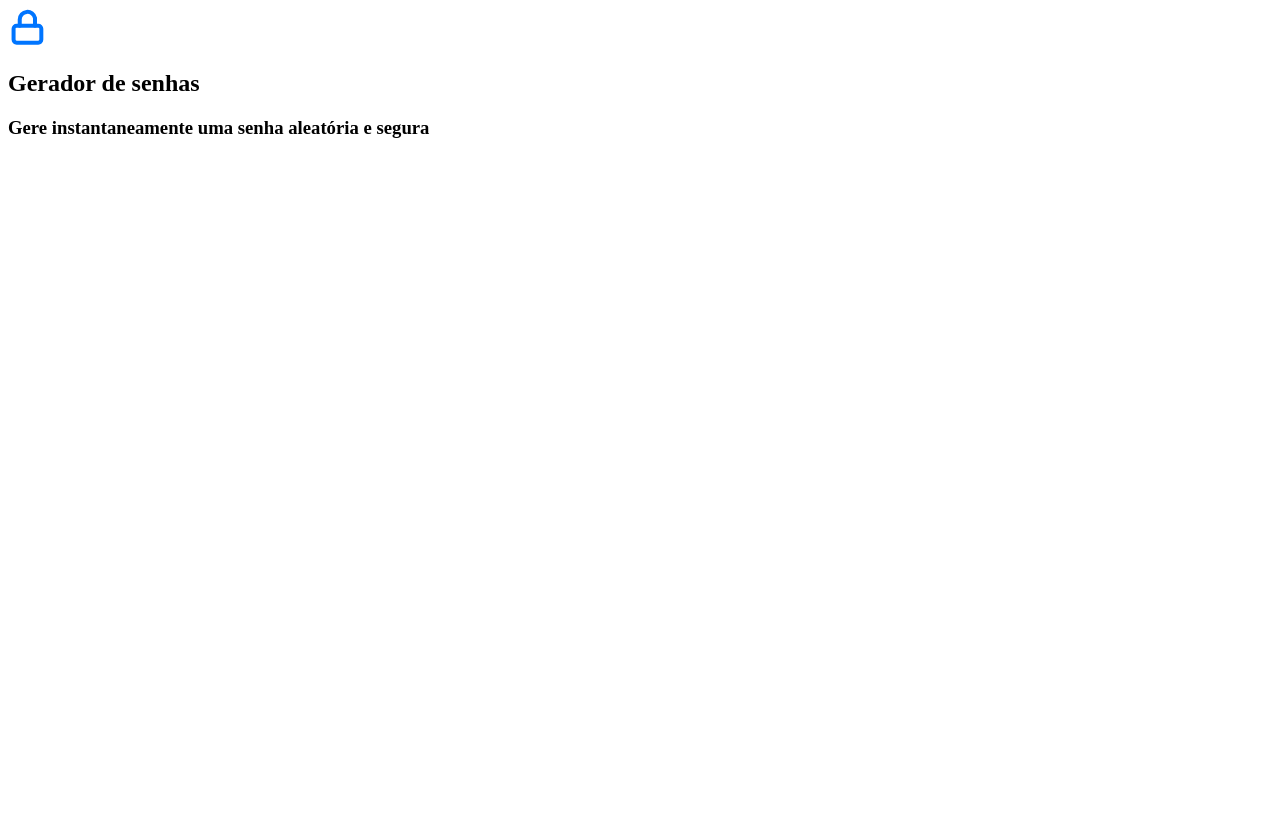
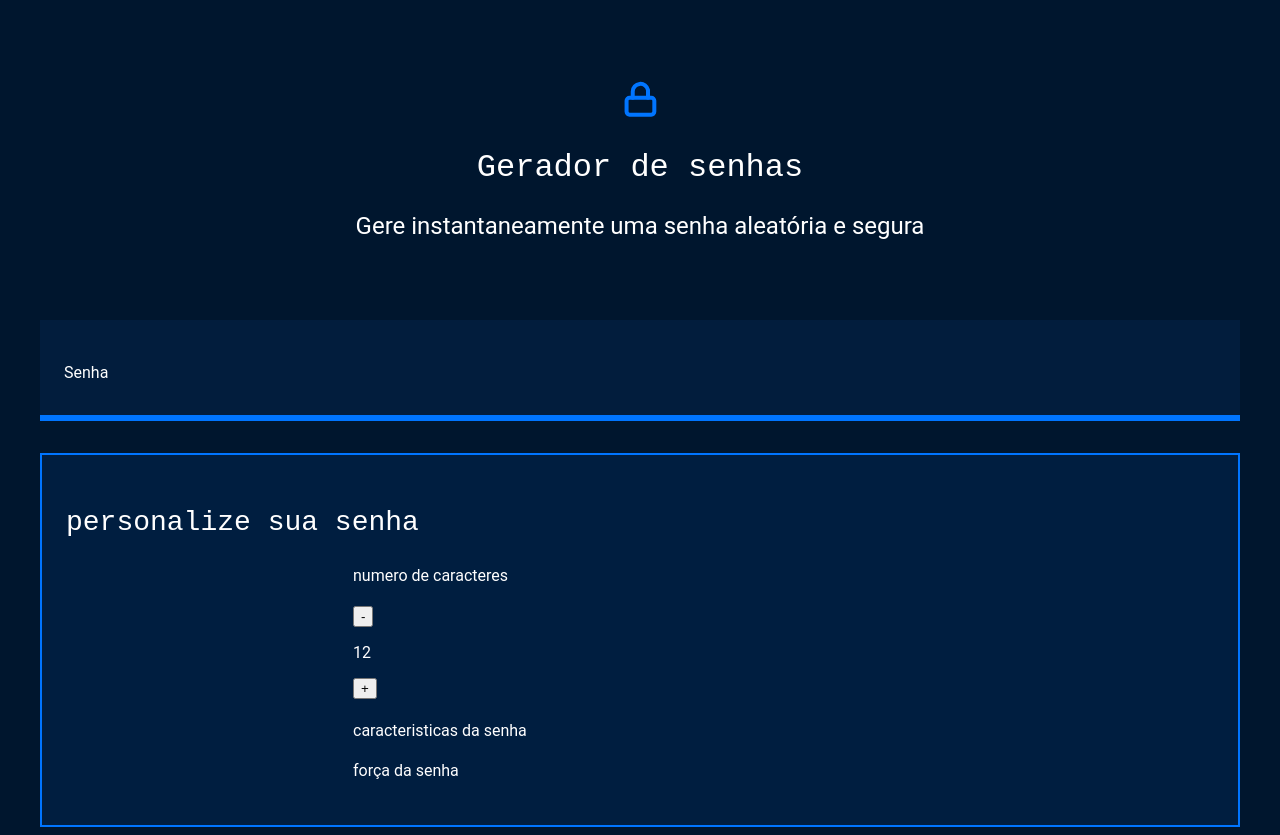
Before and after one commit to grazymss/gerador-senha, a plain HTML site: page index.html in a window 1280 px wide. Before the commit the page ends 800 px from the top, so only its background shows below. Drawn offline with Linux system fonts and the light colour scheme.

Commit message:
Add files via upload

```diff
--- a/index.html
+++ b/index.html
@@ -1,14 +1,43 @@
 <!DOCTYPE html>
 <html lang="pt-br">
+
 <head>
     <meta charset="UTF-8">
     <meta name="viewport" content="width=device-width, initial-scale=1.0">
     <title>Gerador de senha</title>
     <link rel="stylesheet" href="style.css">
 </head>
+
 <body>
-    <img src="unlock.svg" alt="cadeado fechado">
-    <h2 class="titulo-principal">Gerador de senhas</h2>
-    <h3 class="titulo-secundario">Gere instantaneamente uma senha aleatória e segura</h3>
+    <section class="conteudo">
+        <div class="conteudo-titulo">
+            <img src="unlock.svg" alt="cadeado fechado">
+            <h2 class="titulo-principal">Gerador de senhas</h2>
+            <h3 class="titulo-secundario">Gere instantaneamente uma senha aleatória e segura</h3>
+        </div>
+        <div class="conteudo-senha">
+            <label for="senha">Senha</label>
+            <input name="senha" type="text" id="campo-senha">
+        </div>
+        <div class="parametro">
+          <h3 class="parametro-titulo">personalize sua senha</h3>
+        <div class="perametro-coluna_senha">
+        <div class="parametro-senha">
+            <h4 class="parametro-senha_titulo">numero de caracteres</h4>
+                        <button class="parametro-senha__botao">-</button>
+                        <p class="parametro-senha__texto">12</p>
+                        <button class="parametro-senha__botao">+</button>
+                    </div>
+        </div>
+        <div class="parametro-senha">
+            <h4 class="parametro-senha_titulo">caracteristicas da senha</h4>
+        </div>
+          <div class="parametro-senha">
+            <h4 class="parametro-senha_titulo">força da senha</h4>
+        </div>
+    </div>
+</div>
+</section>
 </body>
+
 </html>
--- a/style.css
+++ b/style.css
@@ -1,7 +1,90 @@
 :root{
     --branco: white;
     --cor-de-fundo: #00162E;
-    --fundo-senha: #00244D;
+    --fundo-senha: #021d3d;
     --fundo-texto: #001E40;
     --borda: #0075FF;
+    --roboto: 'Roboto', sans-serif;
+    --roboto-mono: 'Roboto Mono', monospace;
 }
+
+*{
+    font-weight: 400;
+}
+
+body{
+    color: var(--branco);
+    background-color: var(--cor-de-fundo);
+    font-family: var(--roboto);
+}
+
+.titulo-principal{
+    font-family: var(--roboto-mono);
+    font-size: 32px;
+}
+
+.titulo-secundario{
+    font-size: 24px;
+}
+
+.conteudo-titulo{
+    text-align: center;
+    margin-top: 80px;
+}
+
+.conteudo-senha{
+    margin-top: 80px;
+    background: var(--fundo-senha);
+    padding: 24px;
+    border-bottom: 6px solid var(--borda);
+}
+
+#campo-senha{
+    background-color: var(--fundo-senha);
+    border: none;
+    color: var(--branco);
+    font-family: var(--roboto-mono);
+    font-size: 40px;
+    width: 70%;
+}
+
+#campo-senha:focus{
+    outline: none;
+}
+
+.conteudo{
+    max-width: 1200px;
+    margin: 0 auto;
+}
+
+.parametro{
+    background-color: var(--fundo-texto);
+    border: 2px solid var(--borda);
+    margin-top: 32px;
+    padding: 24px;
+}
+
+.parametro-titulo{
+    font-family: var(--roboto-mono);
+    font-size: 28px;
+}
+
+.parametro-senha__titulo{
+    font-size:24px;
+}
+
+.parametro-coluna__senha{
+    display: flex;
+    flex-direction: column;
+    justify-content: center;
+}
+.parametro-senha{
+    width: 50%;
+    margin: 0 auto;
+}
+
+@media screen and (min-width: 768px) {
+    .parametro-coluna__senha{
+        flex-direction: row;
+    }
+}
```
